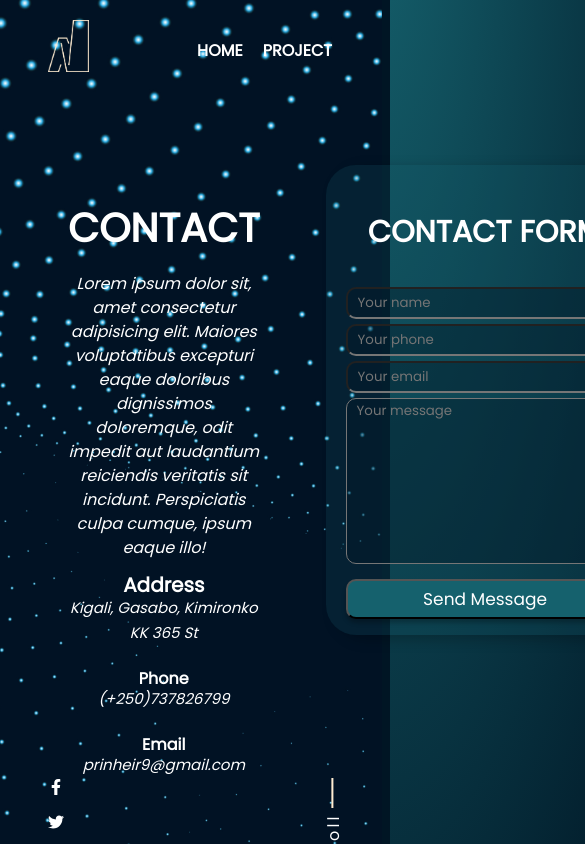
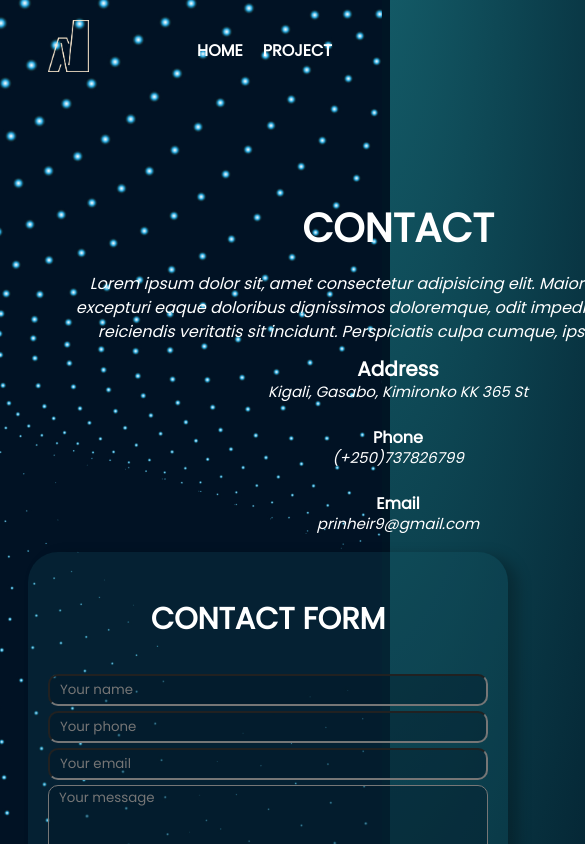
Before and after one commit to sarazaToussaint/Nassaty, a React (Create React App) app: page /Contact in a window 390 px wide. Shown: the top 844 px of the page, 585 px wide, since content can reach past the window. Built offline with nearby package versions, Linux system fonts and the light colour scheme.

Commit message:
Add mobile version for the contact page

```diff
--- a/src/component/Contact.module.css
+++ b/src/component/Contact.module.css
@@ -152,3 +152,10 @@ footer {
   gap: 38px;
   margin-right: 18px;
 }
+
+@media screen and (max-width: 768px) {
+  .contactContainer {
+    display: flex;
+    flex-direction: column;
+  }
+}
```
